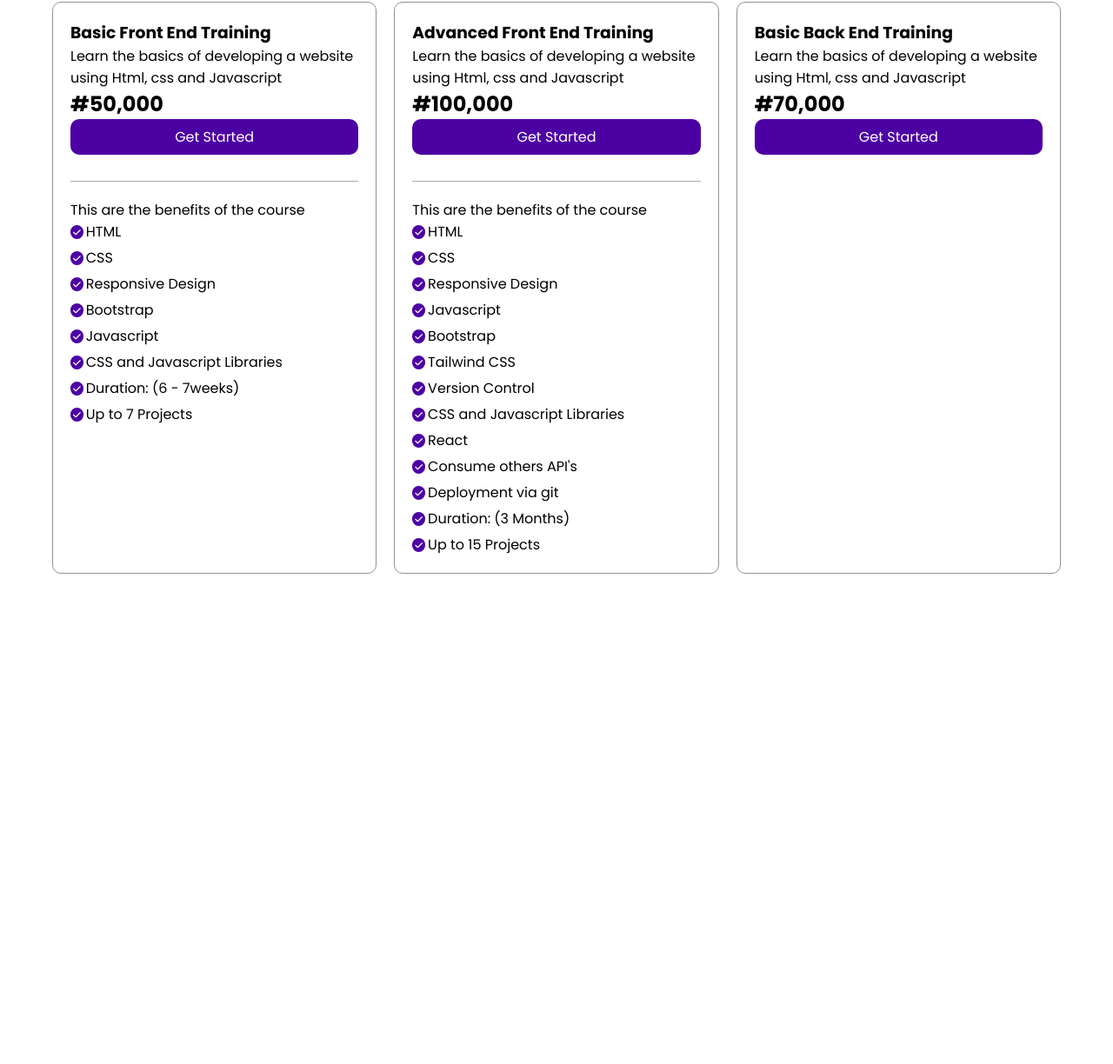
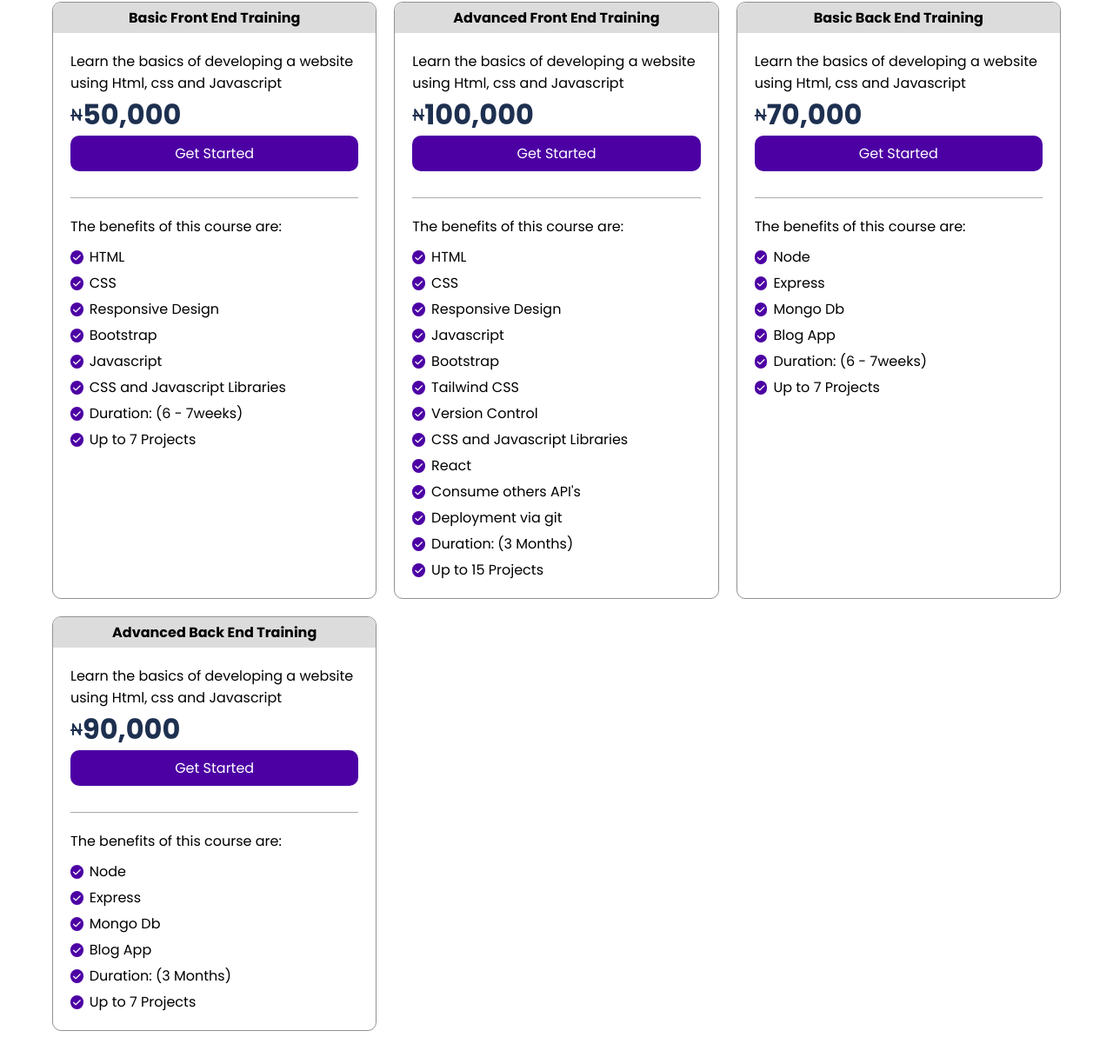
Before and after one commit to Franklin-raph/training_landing_page, a plain HTML site: page index.html in a window 1280 px wide. Shown: the part 977-2201 px from the top of the page at 87% size. Before the commit the page ends 1717 px from the top, so only its background shows below. Drawn offline with nearby package versions, Linux system fonts and the light colour scheme.

Commit message:
updated the courses section

```diff
--- a/css/style.css
+++ b/css/style.css
@@ -49,7 +49,6 @@ nav, #courses{
     padding: 16px 60px;
     margin-bottom: 4rem;
 }
-
 
 .navLinks {
     display: flex;
@@ -160,9 +159,36 @@ li a{
 
 .course{
     border: 1px solid #919191;
-    padding: 20px;
+    /* padding: 20px; */
     border-radius: 10px;
 }
+
+.course h3{
+    text-align: center;
+    background-color: #dcdcdc;
+    padding: 5px;
+    border-radius: 10px 10px 0 0;
+    font-size: 16px;
+}
+
+.cardBody {
+    padding: 20px;
+}
+
+.priceTag{
+    display: flex;
+    align-items: center;
+    color: #1E3050;
+}
+
+.priceTag i{
+    font-weight: bold;
+}
+
+.priceTag h2{
+    font-size: 32px;
+}
+
 
 .course button{
     all: unset;
@@ -185,12 +211,13 @@ li a{
 .courseBenefits ul{
     display: grid;
     gap: 5px;
+    margin-top: 10px;
 }
 
 .courseBenefits ul li{
     display: flex;
     align-items: center;
-    gap: 3px;
+    gap: 7px;
 }
 
 .courseBenefits ul li i{
--- a/index.html
+++ b/index.html
@@ -62,11 +62,15 @@
       <div class="coursesBoxes">
         <div class="course">
           <h3>Basic Front End Training</h3>
+          <div class="cardBody">
             <p>Learn the basics of developing a website using Html, css and Javascript</p>
-          <h2>#50,000</h2>
+            <div class="priceTag">
+              <i class="fa-solid fa-naira-sign"></i>
+              <h2>50,000</h2>
+            </div>
             <button>Get Started</button>
             <div class="courseBenefits">
-            <p>This are the benefits of the course</p>
+              <p>The benefits of this course are:</p>
               <ul>
                 <li>
                   <i class="fa-solid fa-check"></i>
@@ -103,14 +107,19 @@
               </ul>
             </div>
           </div>
+        </div>
 
         <div class="course">
           <h3>Advanced Front End Training</h3>
+          <div class="cardBody">
             <p>Learn the basics of developing a website using Html, css and Javascript</p>
-          <h2>#100,000</h2>
+            <div class="priceTag">
+              <i class="fa-solid fa-naira-sign"></i>
+              <h2>100,000</h2>
+            </div>
             <button>Get Started</button>
             <div class="courseBenefits">
-            <p>This are the benefits of the course</p>
+              <p>The benefits of this course are:</p>
               <ul>
                 <li>
                   <i class="fa-solid fa-check"></i>
@@ -167,12 +176,88 @@
               </ul>
             </div>
           </div>
+        </div>
 
         <div class="course">
           <h3>Basic Back End Training</h3>
+          <div class="cardBody">
             <p>Learn the basics of developing a website using Html, css and Javascript</p>
-          <h2>#70,000</h2>
+            <div class="priceTag">
+              <i class="fa-solid fa-naira-sign"></i>
+              <h2>70,000</h2>
+            </div>
             <button>Get Started</button>
+            <div class="courseBenefits">
+              <p>The benefits of this course are:</p>
+              <ul>
+                <li>
+                  <i class="fa-solid fa-check"></i>
+                  <p>Node</p>
+                </li>
+                <li>
+                  <i class="fa-solid fa-check"></i>
+                  <p>Express</p>
+                </li>
+                <li>
+                  <i class="fa-solid fa-check"></i>
+                  <p>Mongo Db</p>
+                </li>
+                <li>
+                  <i class="fa-solid fa-check"></i>
+                  <p>Blog App</p>
+                </li>
+                <li>
+                  <i class="fa-solid fa-check"></i>
+                  <p>Duration: (6 - 7weeks)</p>
+                </li>
+                <li>
+                  <i class="fa-solid fa-check"></i>
+                  <p>Up to 7 Projects</p>
+                </li>
+              </ul>
+            </div>
+          </div>
+        </div>
+
+        <div class="course">
+          <h3>Advanced Back End Training</h3>
+          <div class="cardBody">
+            <p>Learn the basics of developing a website using Html, css and Javascript</p>
+            <div class="priceTag">
+              <i class="fa-solid fa-naira-sign"></i>
+              <h2>90,000</h2>
+            </div>
+            <button>Get Started</button>
+            <div class="courseBenefits">
+              <p>The benefits of this course are:</p>
+              <ul>
+                <li>
+                  <i class="fa-solid fa-check"></i>
+                  <p>Node</p>
+                </li>
+                <li>
+                  <i class="fa-solid fa-check"></i>
+                  <p>Express</p>
+                </li>
+                <li>
+                  <i class="fa-solid fa-check"></i>
+                  <p>Mongo Db</p>
+                </li>
+                <li>
+                  <i class="fa-solid fa-check"></i>
+                  <p>Blog App</p>
+                </li>
+                <li>
+                  <i class="fa-solid fa-check"></i>
+                  <p>Duration: (3 Months)</p>
+                </li>
+                <li>
+                  <i class="fa-solid fa-check"></i>
+                  <p>Up to 7 Projects</p>
+                </li>
+              </ul>
+            </div>
+          </div>
         </div>
       </div>
     </div>
```
Lines whose indentation alone changed are shown as unchanged.
